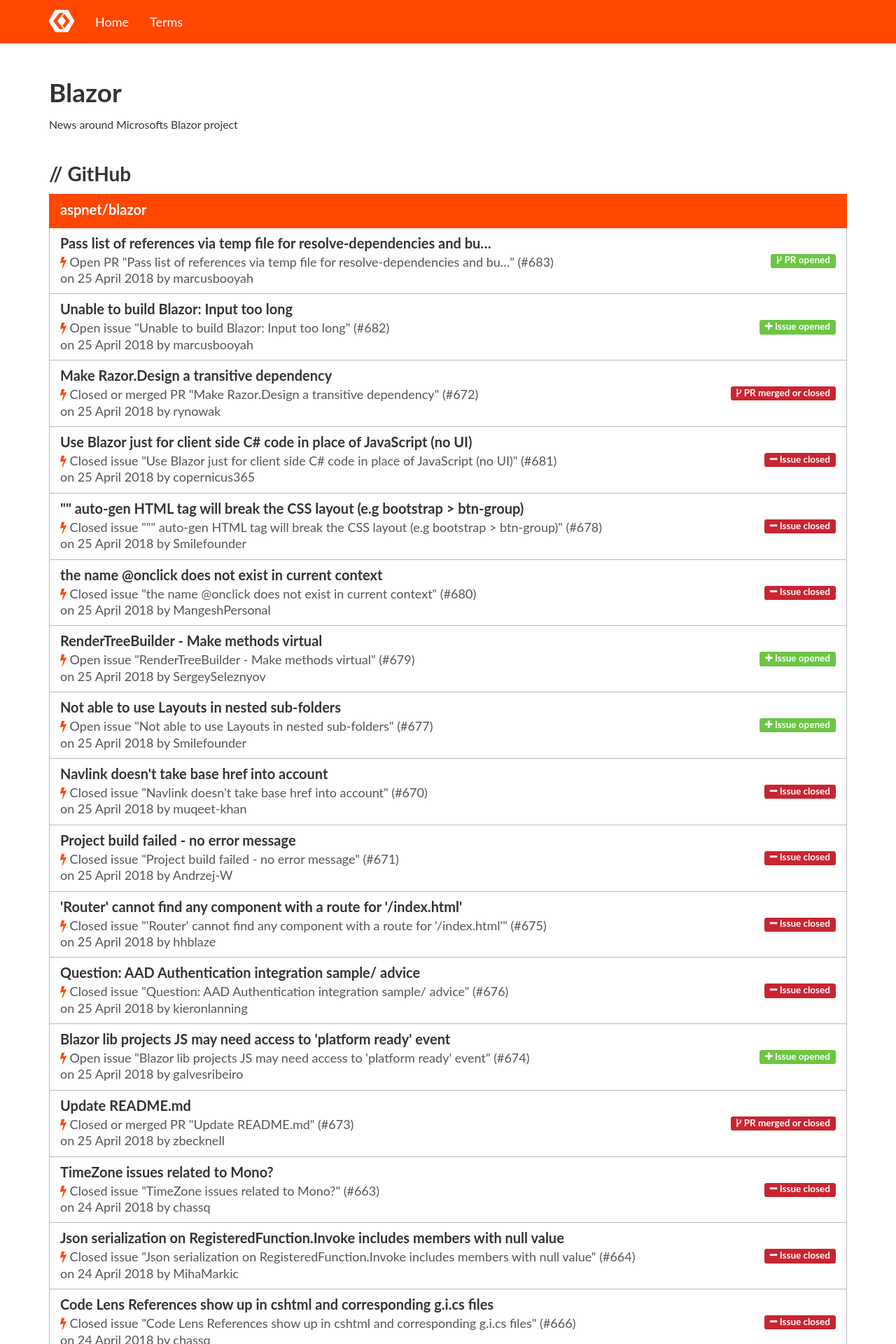
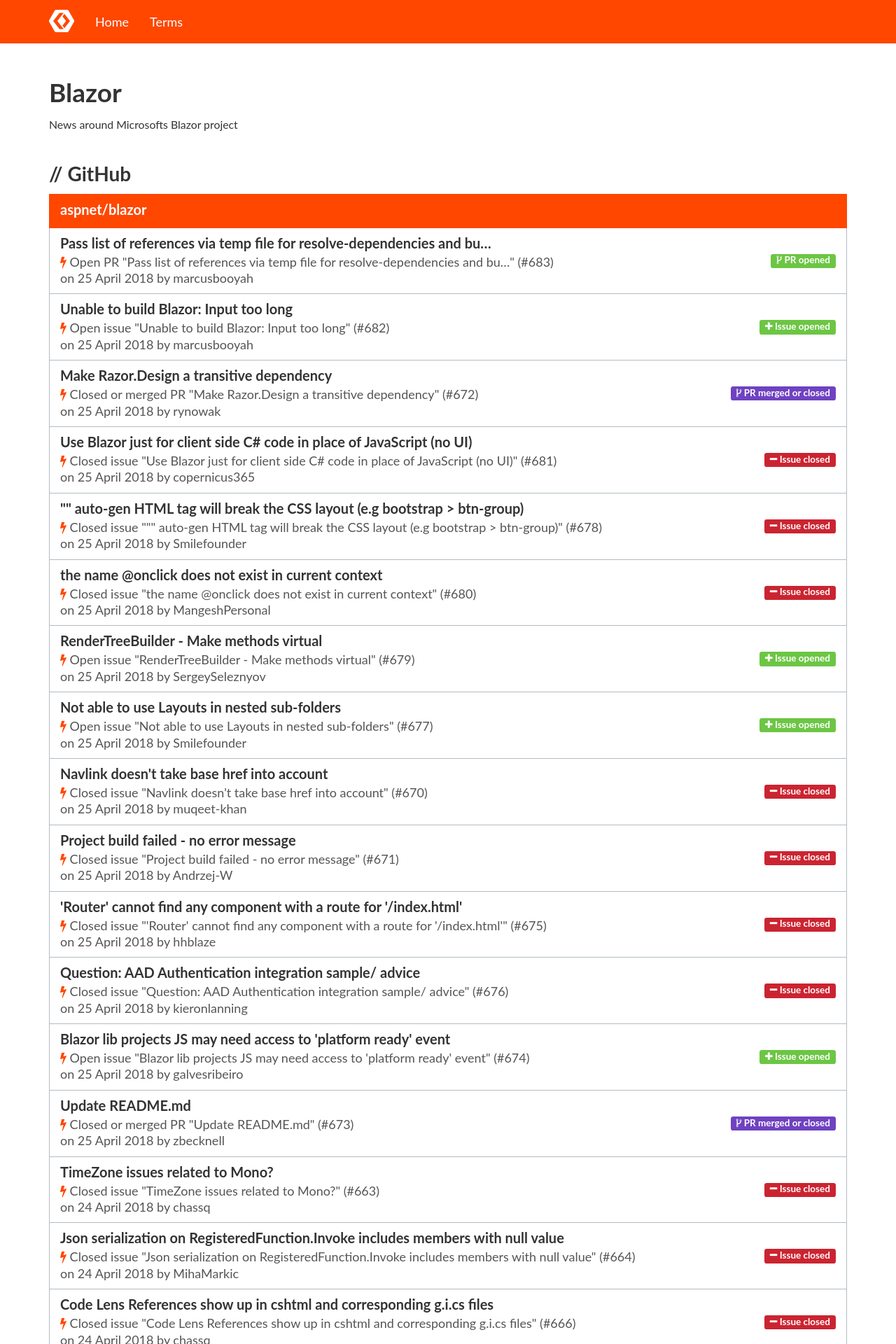
Before and after one commit to Code-Inside/KnowYourStack, a Jekyll site: the page built from _pages/blazor.html, in a window 1280 px wide. Shown: the top 1920 px of the page at 70% size. Built offline with Jekyll 4.4.1, drawn with Linux system fonts in a browser that asks for light colours; nearby versions of some CDN libraries.

Commit message:
Update DisplayGitHubIssueItem.html

```diff
--- a/_includes/DisplayGitHubIssueItem.html
+++ b/_includes/DisplayGitHubIssueItem.html
@@ -11,7 +11,7 @@
 			{% assign color = '#6cc644' %}
 			{% assign text = 'PR opened' %}
 		{% elsif include.issueItem.State == "closed" %}
-			{% assign color = '#cb2431' %}
+			{% assign color = '#6f42c1' %}
 			{% assign text = 'PR merged or closed' %}
 		{% endif %}
 	{% else %}
```
